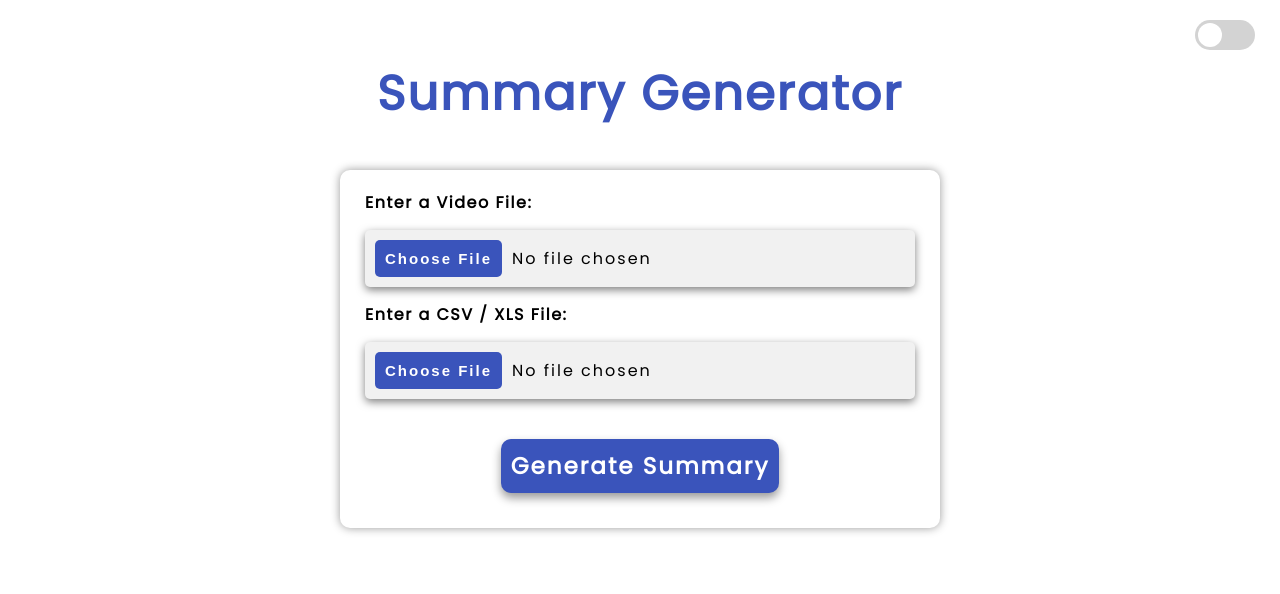
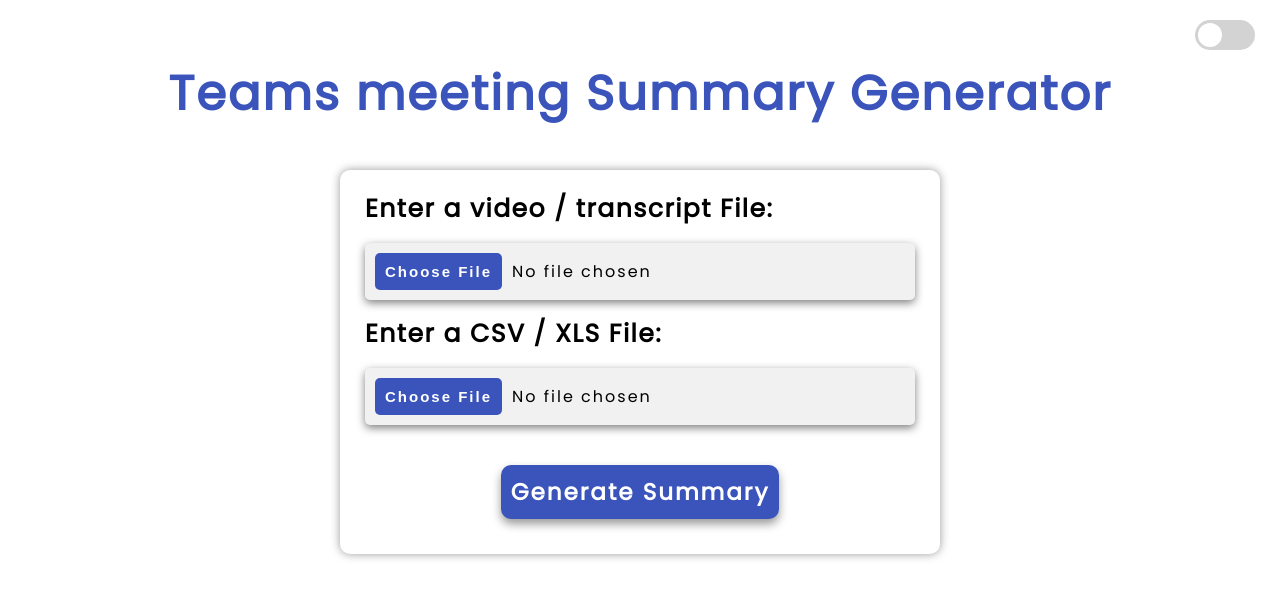
Before and after one commit to jainam03/Deep-blue-8, a Flask app: page / in a window 1280 px wide. Shown: the top 594 px of the page. Run offline with Flask 3, Linux system fonts and the light colour scheme.

Commit message:
visual changes

```diff
--- a/ui/static/styles/index.css
+++ b/ui/static/styles/index.css
@@ -99,6 +99,7 @@ form {
 
 label {
     font-weight: bold;
+    font-size: 25px;
     letter-spacing: 1.5px;
     color: black;
 }
--- a/ui/templates/index.html
+++ b/ui/templates/index.html
@@ -6,7 +6,7 @@
     <meta name="viewport" content="width=device-width, initial-scale=1">
     <link rel= "stylesheet" type= "text/css" href= "{{ url_for('static',filename='styles/index.css') }}">
     <!-- <link rel="stylesheet" href="./index.css"> -->
-    <title>Summary Generator</title>
+    <title>Teams meeting Summary Generator</title>
 </head>
 
 <body>
@@ -18,10 +18,10 @@
         </label>
     </div>
     <br>
+    <h1>Teams meeting Summary Generator</h1>
     <div class="card-container">
-        <h1>Summary Generator</h1>
         <form action="{{url_for('summarization')}}" method="post" enctype="multipart/form-data" id="form-el">
-            <label for="video-file">Enter a Video File:</label>
+            <label for="video-file">Enter a video / transcript File:</label>
             <input type="file" name="video" id="video-file" accept=".mp4">
             <label for="csv-file">Enter a CSV / XLS File:</label>
             <input type="file" name="csv_file" id="csv-file" accept=".csv">
--- a/ui/templates/preview.html
+++ b/ui/templates/preview.html
@@ -6,7 +6,7 @@
     <meta name="viewport" content="width=device-width, initial-scale=1.0">
     <link rel="stylesheet" type="text/css" href="{{ url_for('static',filename='styles/preview.css') }}">
     <link rel="stylesheet" href="./preview.css">
-    <title>Summary</title>
+    <title>Teams meeting Summary Generator</title>
     <style>
 
     </style>
@@ -20,7 +20,7 @@
         </label>
     </div>
 
-    <h1>Summary Generator:</h1>
+    <h1>Following is the Summary:</h1>
     <div class="container1" id="container1">
         <label for="output">Summary:</label>
         <textarea id="output">{{result21}}</textarea>
```
